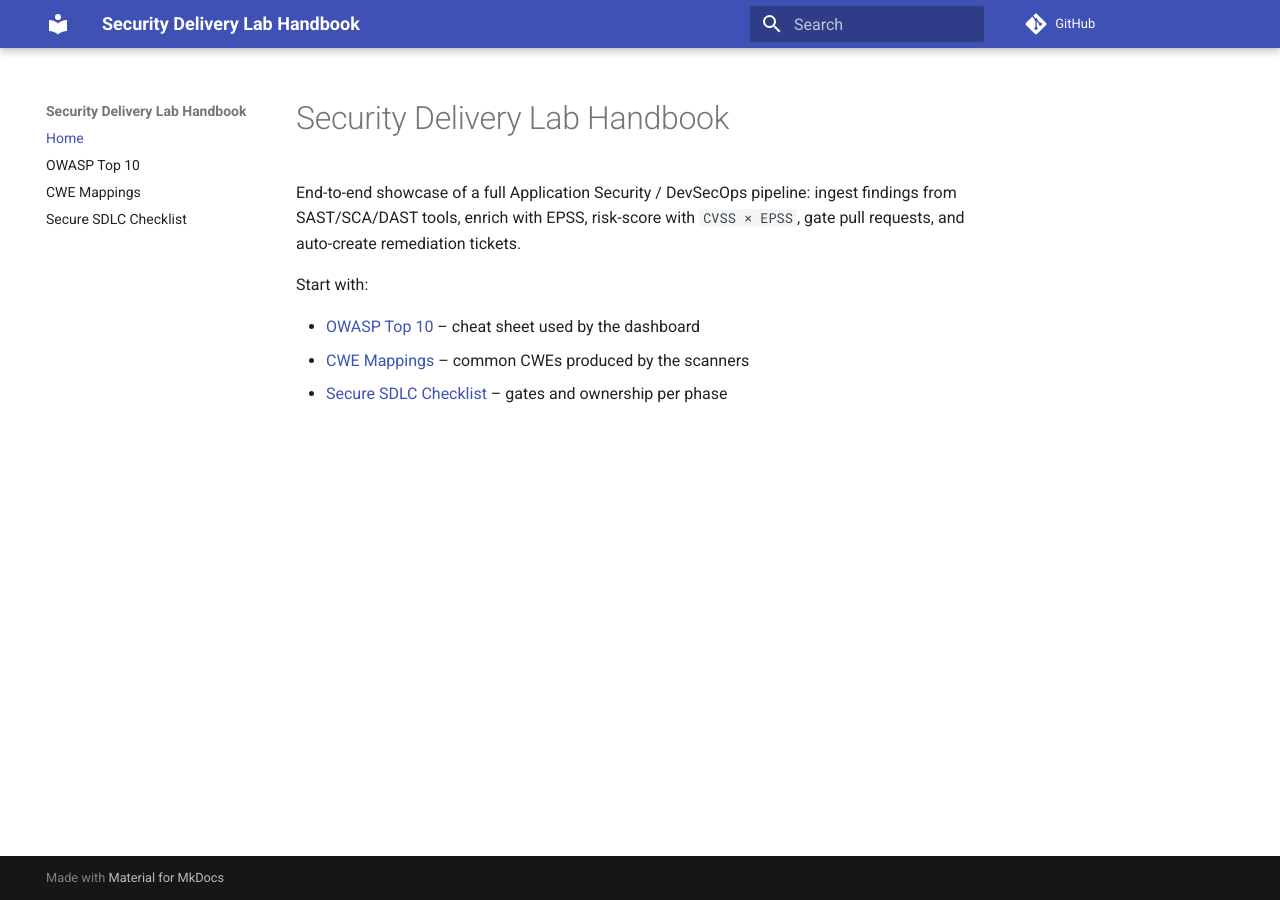
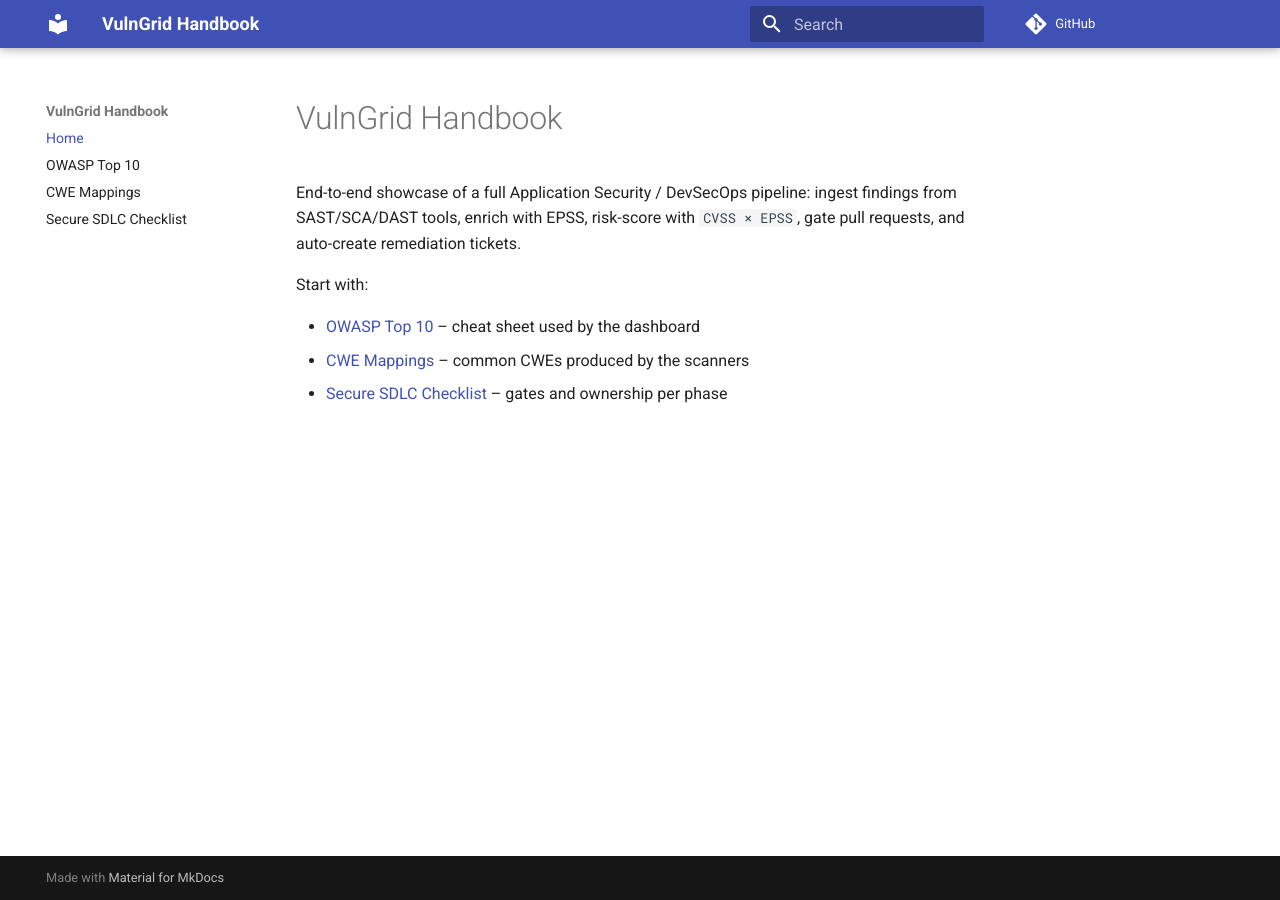
Before and after one commit to tarnishedcoder/VulnGrid, an MkDocs documentation site: the page built from docs/docs/index.md, in a window 1280 px wide. Built offline with MkDocs 1.6.1 and Material for MkDocs 9.7.7, drawn with Linux system fonts in a browser that asks for light colours; comment, search, counter and statistics services are not loaded.

Commit message:
refactor: rebrand project to VulnGrid

```diff
--- a/docs/docs/index.md
+++ b/docs/docs/index.md
@@ -1,4 +1,4 @@
-# Security Delivery Lab Handbook
+# VulnGrid Handbook
 
 End-to-end showcase of a full Application Security / DevSecOps pipeline:
 ingest findings from SAST/SCA/DAST tools, enrich with EPSS, risk-score with
--- a/docs/mkdocs.yml
+++ b/docs/mkdocs.yml
@@ -1,4 +1,4 @@
-site_name: Security Delivery Lab Handbook
+site_name: VulnGrid Handbook
 theme:
   name: material
 nav:
@@ -6,7 +6,7 @@ nav:
   - OWASP Top 10: owasp-top10.md
   - CWE Mappings: cwe-mappings.md
   - Secure SDLC Checklist: sdlc-checklist.md
-repo_url: https://github.com/tarnishedcoder/security-delivery-lab
+repo_url: https://github.com/tarnishedcoder/VulnGrid
 plugins:
   - search
 markdown_extensions:
```
Also changed, not shown: README.md, scanner-integrations/checkmarx/README.md, 6 other files.
